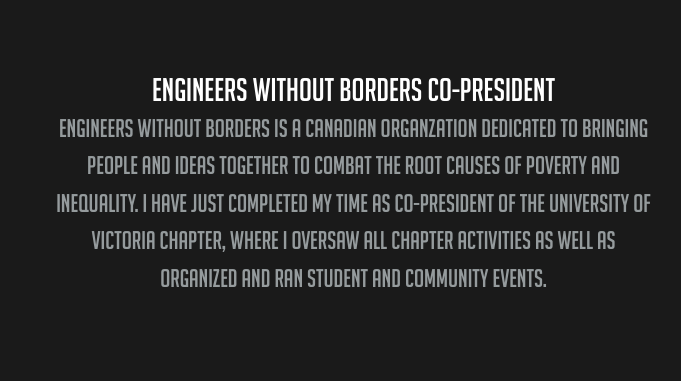
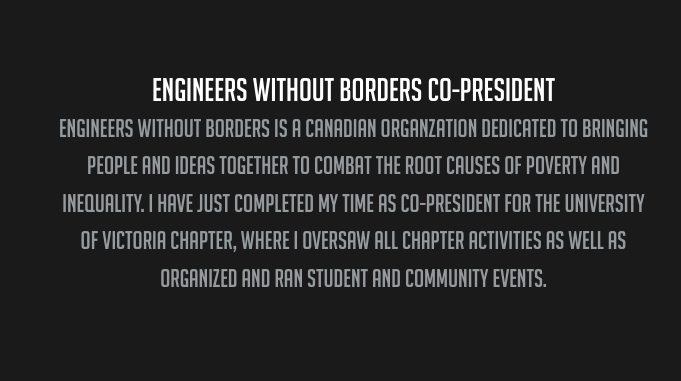
Before and after one commit to DSchriemer/World-War-1-Timeline, a website: page index.html in a window 1280 px wide. Shown: the part 1771-2152 px from the top of the page, 599-1280 px from the left. Drawn offline with nearby package versions, Linux system fonts and the light colour scheme; a web font is replaced by a local one.

Commit message:
updated bio

```diff
--- a/index.html
+++ b/index.html
@@ -72,7 +72,7 @@
     </div>
     <div class="text_col col-xl">
       <h1 id = "2row" class="title_col">Engineers Without Borders Co-President</h1>
-      <p class="paragraph_col">Engineers Without Borders is a Canadian organzation dedicated to bringing people and ideas together to combat the root causes of poverty and inequality. I have just completed my time as Co-president of the University of Victoria chapter, where I oversaw all chapter activities as well as organized and ran student and community events.
+      <p class="paragraph_col">Engineers Without Borders is a Canadian organzation dedicated to bringing people and ideas together to combat the root causes of poverty and inequality. I have just completed my time as Co-president for the University of Victoria chapter, where I oversaw all chapter activities as well as organized and ran student and community events.
     </div>
   </div>
     <div class="row third_row">
```
